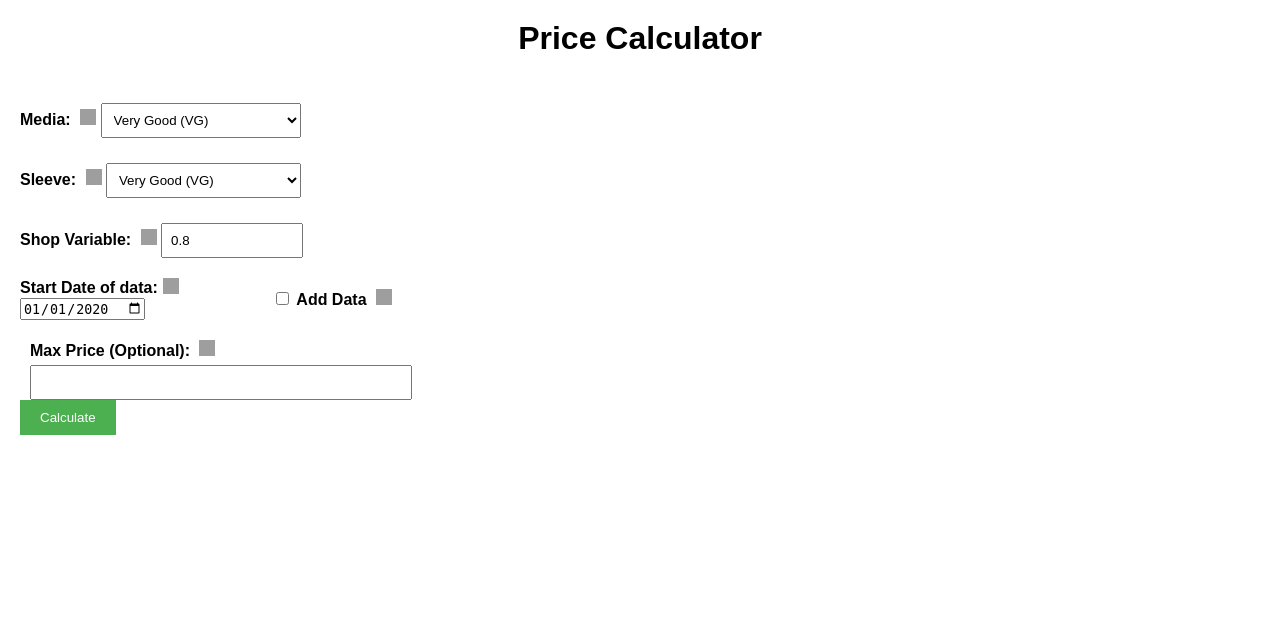
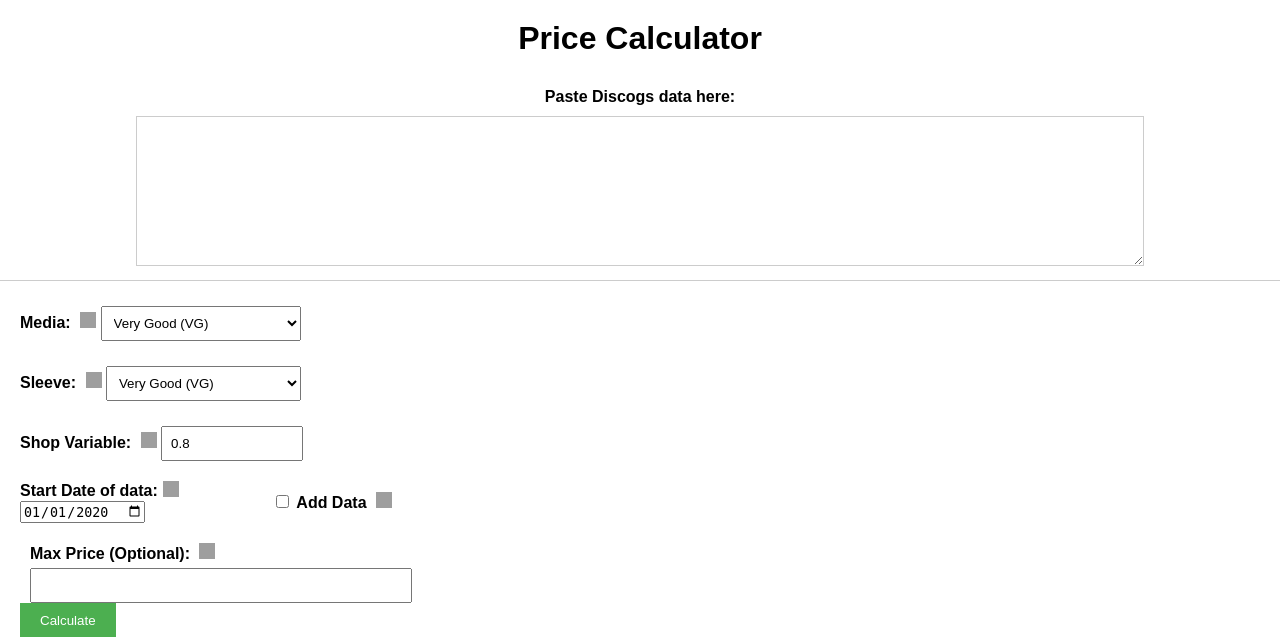
Before and after one commit to stigoftdump/vinylprice2, a Flask app: page / in a window 1280 px wide. Shown: the top 637 px of the page. Run offline with Flask 3, Linux system fonts and the light colour scheme; grey boxes are pictures that could not be loaded.

Commit message:
adding a text box

```diff
--- a/app.py
+++ b/app.py
@@ -1,10 +1,3 @@
-#import vin
-#from functions import * # While not ideal for best practice, for this debugging it's okay
-#import sklearn
-#import scipy
-#import numpy
-#import matplotlib
-#import pyperclip
 from flask import Flask, render_template, request, send_from_directory
 import subprocess
 import os
@@ -46,6 +39,10 @@ def index():
     shop_var = read_save_value()
 
     if request.method == "POST":
+
+        # gets the discogs data
+        discogs_data = request.form.get('pasted_discogs_data')
+
         # Get the quality input from the form
         media = int(request.form["media"])
         sleeve = int(request.form["sleeve"])
@@ -68,7 +65,7 @@ def index():
         code_path = project_path + 'vin.py'
 
         # Run the Python script with the input
-        result = subprocess.run([python_path, code_path, str(quality), str(shop_var), start_date, str(add_data_flag), str(max_price)], capture_output=True, text=True)
+        result = subprocess.run([python_path, code_path, str(quality), str(shop_var), start_date, str(add_data_flag), str(max_price), discogs_data], capture_output=True, text=True)
 
         # Capture and debug the output
         output = result.stdout.strip()
--- a/functions.py
+++ b/functions.py
@@ -235,11 +235,13 @@ def return_variables(argument):
         start_date = argument[3] # read the third argument as start_date
         add_data = argument[4] # gets the add_data flag
         max_price = argument[5] # gets the max_price
+        discogs_data = argument[6]
+
     except ValueError:
         print("Error: Both reqscore and shop_var must be numbers.")
         sys.exit(1)
 
-    return reqscore, shop_var, start_date, add_data, max_price
+    return reqscore, shop_var, start_date, add_data, max_price, discogs_data
 
 
 def graph_logic(reqscore, shop_var, processed_grid):
--- a/templates/index.html
+++ b/templates/index.html
@@ -13,6 +13,21 @@
         h1 {
             text-align: center;
             margin-top: 20px;
+        }
+        .paste-container {
+            text-align: center;
+            margin-top: 20px;
+            padding: 10px;
+            border-bottom: 1px solid #ccc;
+        }
+        textarea {
+            width: 80%;
+            height: 150px;
+            margin-top: 10px;
+            padding: 10px;
+            border: 1px solid #ccc;
+            box-sizing: border-box;
+            font-family: monospace; /* Good for pasted data */
         }
         .container {
             display: flex;
@@ -95,11 +110,14 @@
 
     <h1>Price Calculator</h1>
 
+    <div class="paste-container">
+        <label for="discogs_data">Paste Discogs data here:</label><br>
+        <textarea id="discogs_data" name="discogs_data"></textarea>
+    </div>
+
     <div class="container">
-        <!-- Left Column: Form Inputs -->
         <div class="left-column">
             <form method="POST">
-                <!-- Media Dropdown -->
                 <div class="form-group">
                     <label for="media">Media:</label>
                     <div class="tooltip-container" style="margin-left: 5px; cursor: pointer;">
@@ -121,7 +139,6 @@
                     </select>
                 </div>
 
-                <!-- Sleeve Dropdown -->
                 <div class="form-group">
                     <label for="sleeve">Sleeve:</label>
                     <div class="tooltip-container" style="margin-left: 5px; cursor: pointer;">
@@ -143,7 +160,6 @@
                     </select>
                 </div>
 
-                <!-- Shop Variable -->
                 <div class="form-group">
                     <label for="shop_var">Shop Variable:</label>
                     <div class="tooltip-container" style="margin-left: 5px; cursor: pointer;">
@@ -153,12 +169,10 @@
                     <input type="number" id="shop_var" name="shop_var" style="width: 122px;" value="{{ shop_var }}" step="0.1" min="0.1" max="2">
                 </div>
 
-                <!-- Start Date and Add Data Checkbox -->
                 <div class="form-group" style="display: flex; align-items: center;">
                     <div style="flex-grow: 1;">
                         <label for="start_date" style="display: flex; align-items: center;">
                             Start Date of data:
-                            <!-- Info icon with tooltip -->
                             <div class="tooltip-container" style="margin-left: 5px; cursor: pointer;">
                                 <img src="/static/images/info.svg" alt="Info" style="width: 16px; height: 16px;">
                                 <div class="tooltip-text">Select the start date for the data you want to include.</div>
@@ -187,12 +201,12 @@
                     <input type="number" id="max_price" name="max_price" value="{{ max_price }}">
                 </div>
 
-                <!-- Submit Button -->
+                <input type="hidden" id="pasted_discogs_data" name="pasted_discogs_data">
+
                 <button type="submit">Calculate</button>
             </form>
         </div>
 
-        <!-- Right Column: Chart -->
         <div class="right-column">
             {% if calculated_price %}
                 <h2>Results:</h2>
@@ -204,5 +218,12 @@
         </div>
     </div>
 
+    <script>
+        document.querySelector('form').addEventListener('submit', function(event) {
+            const discogsData = document.getElementById('discogs_data').value;
+            document.getElementById('pasted_discogs_data').value = discogsData;
+        });
+    </script>
+
 </body>
 </html>
```
Also changed, not shown: vin.py (+2 -5 lines).
